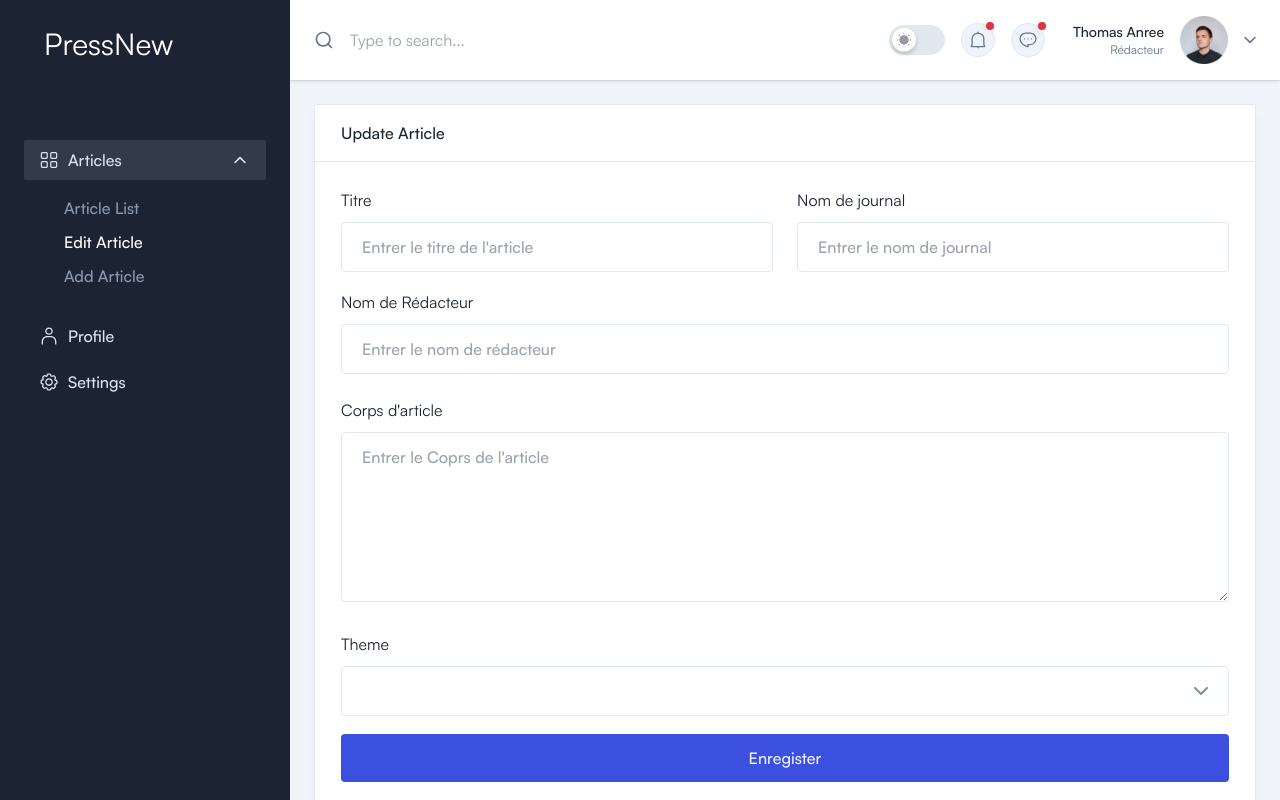
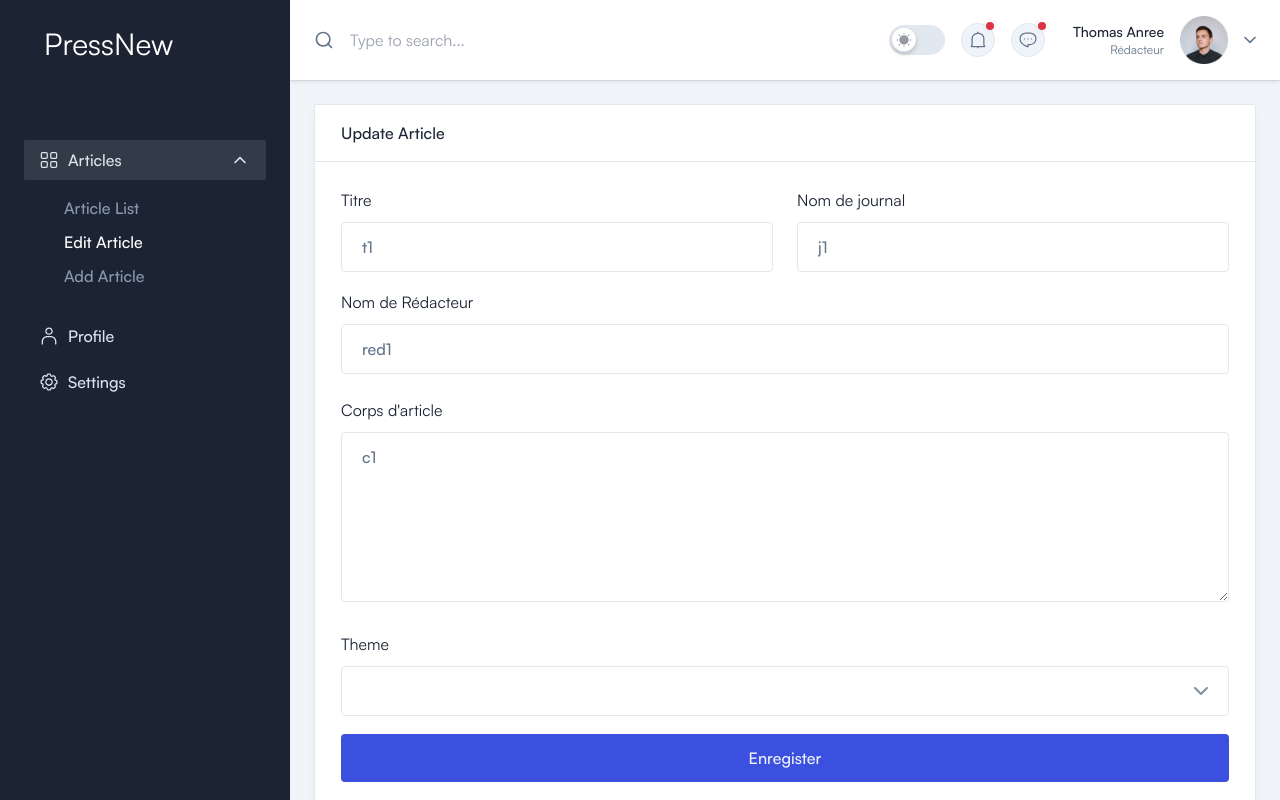
Before and after one commit to soumiya59/competition_ocp, a React (Vite) app: page /articleEdit/1 in a window 1280 px wide. Built offline with nearby package versions, Linux system fonts and the light colour scheme.

Commit message:
updated update action and added previous data to update form

```diff
--- a/src/pages/Dashboard/EditArticle.tsx
+++ b/src/pages/Dashboard/EditArticle.tsx
@@ -1,18 +1,29 @@
-import { useState } from 'react';
-import { useDispatch} from 'react-redux'
+import { useEffect, useState } from 'react';
+import { useDispatch, useSelector} from 'react-redux'
 import {update_article} from '../../slices/articleSlice.js'
 import DefaultLayout from '../../layout/DefaultLayout.js';
 import { useNavigate, useParams } from 'react-router-dom';
 
 const AddArticle = () => {
-  const code:any = useParams();
   const navigate = useNavigate();
+  const dispatch=useDispatch()
 
-  const dispatch=useDispatch()
-  const [dataInput,setDataInput]=useState({})
-  const handleChange = (e:any)=>{
-    setDataInput(prev=>({...prev,[e.target.name]:e.target.value}))
-  }
+  const {code}:any = useParams();
+  const articles = useSelector(state=>state.articles)
+  const toUpdate = articles.find((ar:any)=> ar.code === parseInt(code))
+
+  const [dataInput,setDataInput]=useState(toUpdate.info)
+  const [oldtitre,setTitre]=useState(toUpdate.info.titre)
+  const [oldjournal,setJournal]=useState(toUpdate.info.journal)
+  const [oldredacteur,setRedacteur]=useState(toUpdate.info.redacteur)
+  const [oldcorps,setCorps]=useState(toUpdate.info.corps)
+  const [oldtheme,setTheme]=useState(toUpdate.info.theme)
+
+  // useEffect(() => {
+  //   if (toUpdate) {
+  //     setDataInput({titre:toUpdate.info.titre});
+  //   }
+  // }, [toUpdate]);
   return (
     <DefaultLayout>
           <div className="rounded-sm border border-stroke bg-white shadow-default dark:border-strokedark dark:bg-boxdark">
@@ -29,8 +40,12 @@ const AddArticle = () => {
                       Titre
                     </label>
                     <input
-                      onChange={handleChange}
+                      onChange={(e:any)=>{
+                        setDataInput((prev:any)=>({...prev,[e.target.name]:e.target.value}))
+                        setTitre(e.target.value)
+                      }}
                       name="titre"
+                      value={oldtitre}
                       type="text"
                       placeholder="Entrer le titre de l'article"
                       className="w-full rounded border-[1.5px] border-stroke bg-transparent py-3 px-5 font-medium outline-none transition focus:border-primary active:border-primary disabled:cursor-default disabled:bg-whiter dark:border-form-strokedark dark:bg-form-input dark:focus:border-primary"
@@ -42,8 +57,12 @@ const AddArticle = () => {
                       Nom de journal
                     </label>
                     <input
-                      onChange={handleChange}
+                      onChange={(e:any)=>{
+                        setDataInput((prev:any)=>({...prev,[e.target.name]:e.target.value}))
+                        setJournal(e.target.value)
+                      }}
                       name="journal"
+                      value={oldjournal}
                       type="text"
                       placeholder="Entrer le nom de journal"
                       className="w-full rounded border-[1.5px] border-stroke bg-transparent py-3 px-5 font-medium outline-none transition focus:border-primary active:border-primary disabled:cursor-default disabled:bg-whiter dark:border-form-strokedark dark:bg-form-input dark:focus:border-primary"
@@ -56,8 +75,12 @@ const AddArticle = () => {
                       Nom de Rédacteur
                     </label>
                     <input
-                      onChange={handleChange}
+                      onChange={(e:any)=>{
+                        setDataInput((prev:any)=>({...prev,[e.target.name]:e.target.value}))
+                        setRedacteur(e.target.value)
+                      }}
                       name="redacteur"
+                      value={oldredacteur}
                       type="text"
                       placeholder="Entrer le nom de rédacteur"
                       className="w-full rounded border-[1.5px] border-stroke bg-transparent py-3 px-5 font-medium outline-none transition focus:border-primary active:border-primary disabled:cursor-default disabled:bg-whiter dark:border-form-strokedark dark:bg-form-input dark:focus:border-primary"
@@ -69,8 +92,12 @@ const AddArticle = () => {
                     Corps d'article
                   </label>
                   <textarea
-                    onChange={handleChange}
+                      onChange={(e:any)=>{
+                        setDataInput((prev:any)=>({...prev,[e.target.name]:e.target.value}))
+                        setCorps(e.target.value)
+                      }}
                     name="corps"
+                    value={oldcorps}
                     rows={6}
                     placeholder="Entrer le Coprs de l'article"
                     className="w-full rounded border-[1.5px] border-stroke bg-transparent py-3 px-5 font-medium outline-none transition focus:border-primary active:border-primary disabled:cursor-default disabled:bg-whiter dark:border-form-strokedark dark:bg-form-input dark:focus:border-primary"
@@ -83,10 +110,14 @@ const AddArticle = () => {
                   </label>
                   <div className="relative z-20 bg-transparent dark:bg-form-input">
                     <select
-                    onChange={handleChange}
+                      onChange={(e:any)=>{
+                        setDataInput((prev:any)=>({...prev,[e.target.name]:e.target.value}))
+                        setTheme(e.target.value)
+                      }}
                     name="theme"
+                    value={oldtheme}
                     className="relative z-20 w-full appearance-none rounded border border-stroke bg-transparent py-3 px-5 outline-none transition focus:border-primary active:border-primary dark:border-form-strokedark dark:bg-form-input dark:focus:border-primary">
-                      <option value=""></option>
+                      <option value=''></option>
                       <option value="culture">Culture</option>
                       <option value="sport">Sport</option>
                       <option value="politique">Politique</option>
--- a/src/slices/articleSlice.tsx
+++ b/src/slices/articleSlice.tsx
@@ -18,11 +18,18 @@ const articleSlice = createSlice({
         state.splice(action.payload,1)
     },
     update_article:(state,action)=>{
-        let updatedArticle:any = {code:nanoid(), info: {...action.payload.dataInput}}
-        state.splice(action.payload.index,1)
-        state.push(updatedArticle)
-        console.log("🚀 ~ file: articleSlice.tsx:33 ~ updatedArticle:", updatedArticle)
-        console.log('updated')
+        const existingArticle = state.find((article) => article.code === parseInt( action.payload.code));
+        console.log("🚀 ~ file: articleSlice.tsx:23 ~ updatedArticle:", existingArticle)
+        if(existingArticle){
+            existingArticle.info.titre = action.payload.dataInput.titre
+            existingArticle.info.redacteur = action.payload.dataInput.redacteur
+            existingArticle.info.journal = action.payload.dataInput.journal
+            existingArticle.info.corps = action.payload.dataInput.corps
+            existingArticle.info.theme = action.payload.dataInput.theme
+        }
+        // let updatedArticle:any = {code:nanoid(), info: {...action.payload.dataInput}}
+        // state.splice(action.payload.index,1)
+        // state.push(updatedArticle)
     }
    }
 })
```
